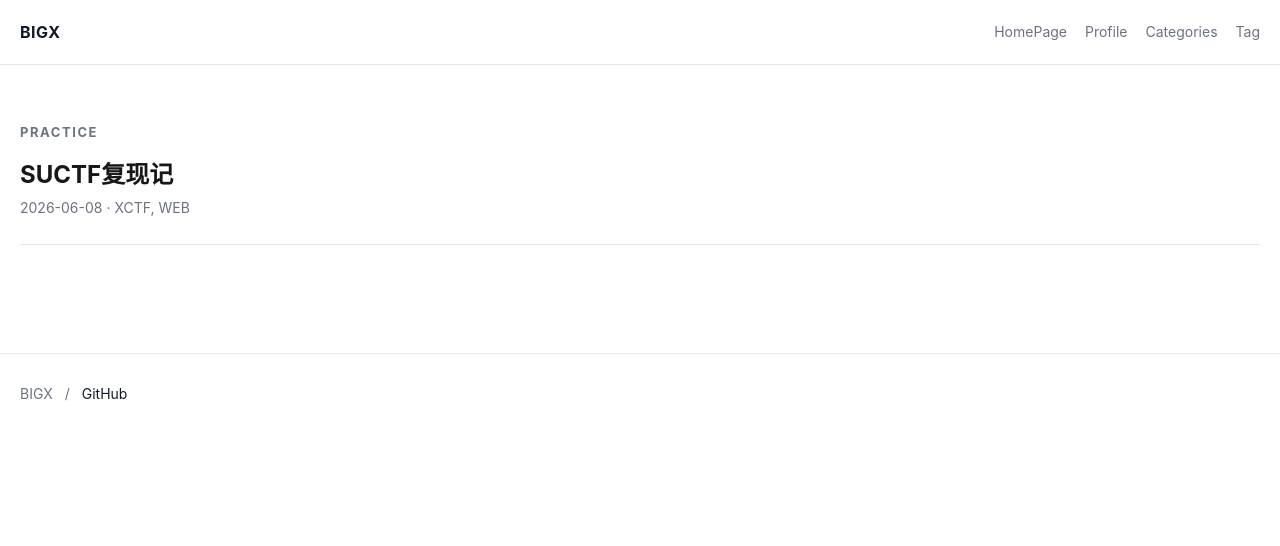
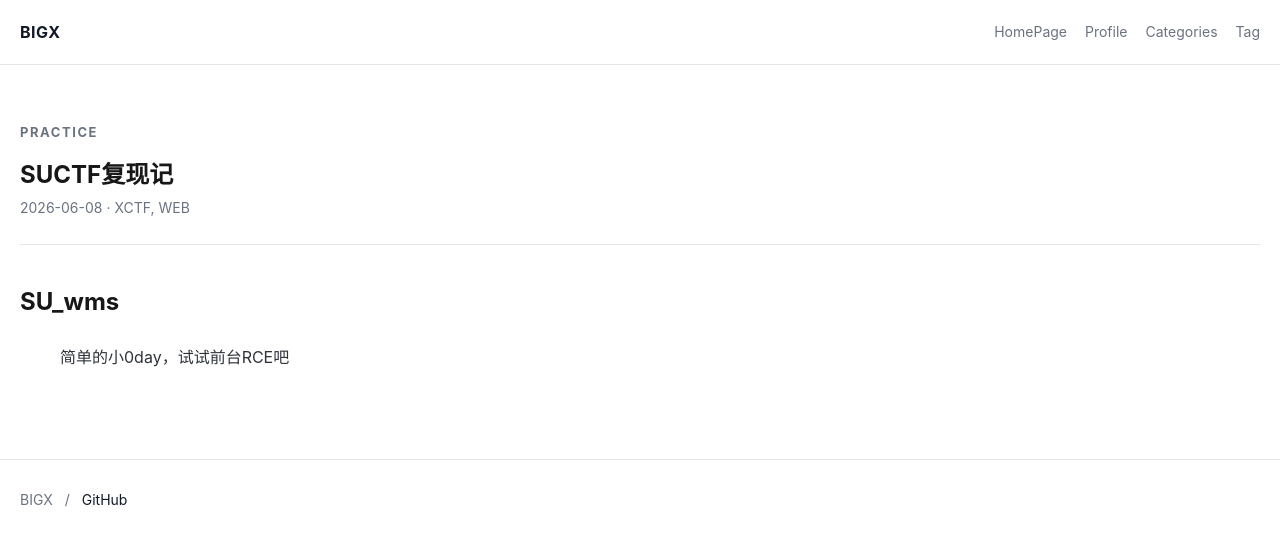
Before and after one commit to BIGX-bigx/BIGX-bigx.github.io, a Jekyll site: the page built from _posts/2026-06-08-suctf-review.md, in a window 1280 px wide. Shown: the top 546 px of the page. Built offline with Jekyll 4.4.1, drawn with Linux system fonts in a browser that asks for light colours.

Commit message:
Update SUCTF review post

```diff
--- a/_posts/2026-06-08-suctf-review.md
+++ b/_posts/2026-06-08-suctf-review.md
@@ -4,3 +4,7 @@ date: 2026-06-08 18:30:00 +0800
 categories: [Practice]
 tags: [XCTF,WEB]
 ---
+
+# SU_wms
+
+>简单的小0day，试试前台RCE吧
```
